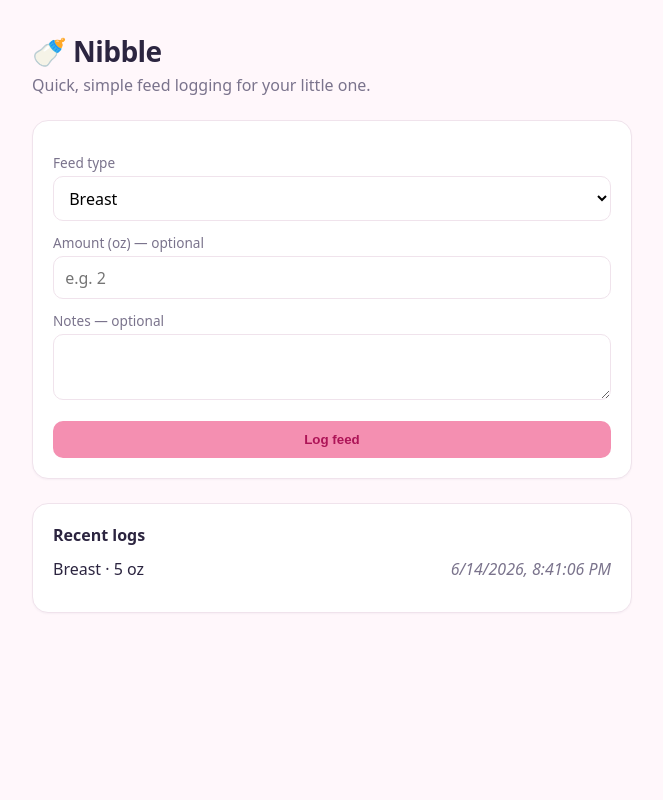
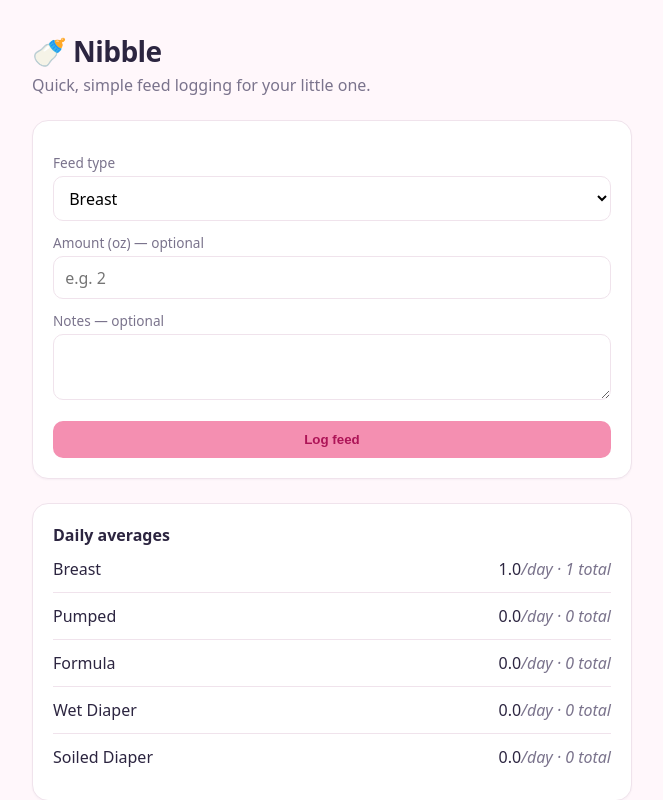
Before and after one commit to adupontjr/feed-tracker, a Next.js app: page / in a window 1280 px wide. Both pictures are taken after typing "5", "Sample" into the empty fields and a click on the button "Log feed". Shown: the top 800 px of the page, without its empty margins (308-971 px from the left). Built offline with nearby package versions, Linux system fonts and the light colour scheme.

Commit message:
Add daily averages analytics card

```diff
--- a/components/FeedForm.tsx
+++ b/components/FeedForm.tsx
@@ -22,6 +22,20 @@ function loadFromStorage(): Feed[] {
 
 function saveToStorage(feeds: Feed[]) {
   localStorage.setItem(STORAGE_KEY, JSON.stringify(feeds));
+}
+
+function dailyAverages(feeds: Feed[]) {
+  if (feeds.length === 0) return null;
+  const earliest = feeds.reduce(
+    (min, f) => (f.startedAt < min ? f.startedAt : min),
+    feeds[0].startedAt,
+  );
+  const days = Math.max(1, Math.ceil((Date.now() - new Date(earliest).getTime()) / 86_400_000));
+  return TYPES.map(({ value, label }) => ({
+    label,
+    count: feeds.filter((f) => f.type === value).length,
+    avg: feeds.filter((f) => f.type === value).length / days,
+  }));
 }
 
 export default function FeedForm() {
@@ -91,6 +105,23 @@ export default function FeedForm() {
         </button>
       </form>
 
+      {dailyAverages(feeds) && (
+        <div className="card">
+          <strong>Daily averages</strong>
+          <ul className="feed-list">
+            {dailyAverages(feeds)!.map(({ label, count, avg }) => (
+              <li key={label}>
+                <span>{label}</span>
+                <span>
+                  {avg.toFixed(1)}<span className="empty">/day</span>
+                  <span className="empty"> · {count} total</span>
+                </span>
+              </li>
+            ))}
+          </ul>
+        </div>
+      )}
+
       <div className="card">
         <strong>Recent logs</strong>
         {feeds.length === 0 ? (
```
